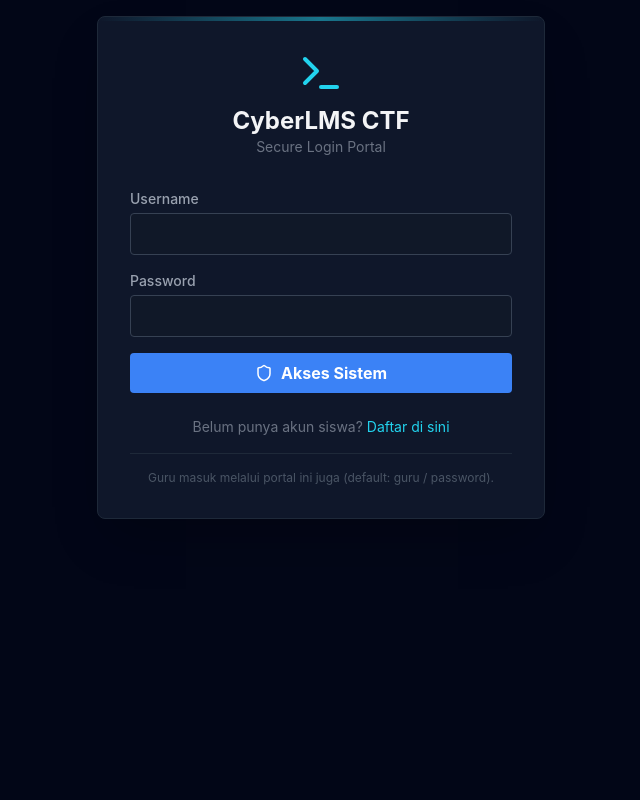
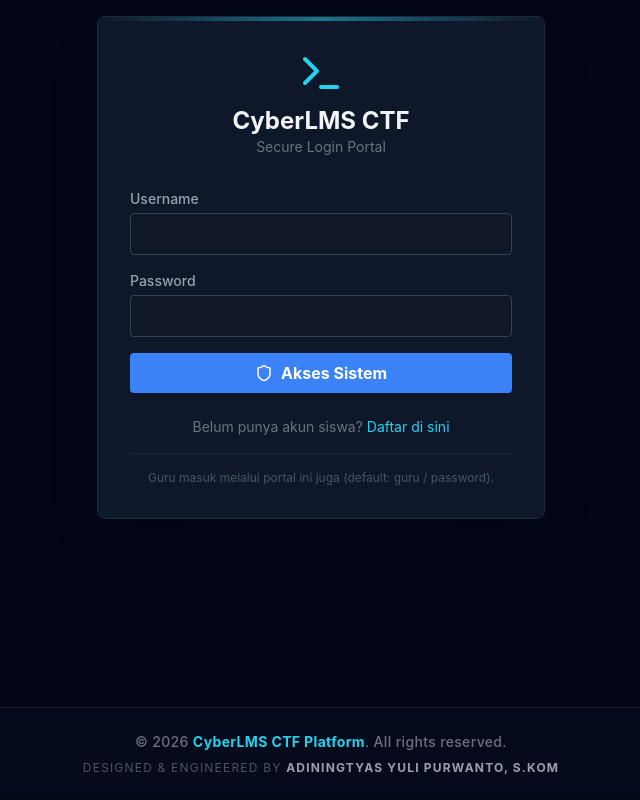
Before and after one commit to kajurtkjsmkbp-hub/CyberLMS-CTF, a React (Vite) app: page /login in a window 1280 px wide. Shown: the part 212-1012 px from the top of the page, without its empty margins (319-959 px from the left). Before the commit the page ends 879 px from the top, so only its background shows below. Built offline with nearby package versions, Linux system fonts and the light colour scheme.

Commit message:
feat: Add global footer with creator credits

```diff
--- a/src/App.jsx
+++ b/src/App.jsx
@@ -25,9 +25,9 @@ function App() {
 
   return (
     <Router>
-      <div className="min-h-screen bg-cyber-darker text-gray-200 font-sans">
+      <div className="min-h-screen bg-cyber-darker text-gray-200 font-sans flex flex-col">
         <Navbar user={user} onLogout={() => setUser(null)} />
-        <main>
+        <main className="flex-1 pb-10">
           <Routes>
             <Route
               path="/login"
@@ -71,6 +71,17 @@ function App() {
             />
           </Routes>
         </main>
+
+        <footer className="w-full border-t border-gray-800/60 bg-cyber-dark/30 py-6 mt-auto backdrop-blur-sm">
+          <div className="container mx-auto px-4 text-center">
+            <p className="text-gray-500 text-sm font-medium tracking-wide">
+              &copy; {new Date().getFullYear()} <span className="text-cyber-neon font-bold">CyberLMS CTF Platform</span>. All rights reserved.
+            </p>
+            <p className="text-gray-600 text-xs mt-2 uppercase tracking-widest">
+              Designed & Engineered by <span className="text-gray-400 font-bold">Adiningtyas Yuli Purwanto, S.Kom</span>
+            </p>
+          </div>
+        </footer>
       </div>
     </Router>
   );
```
